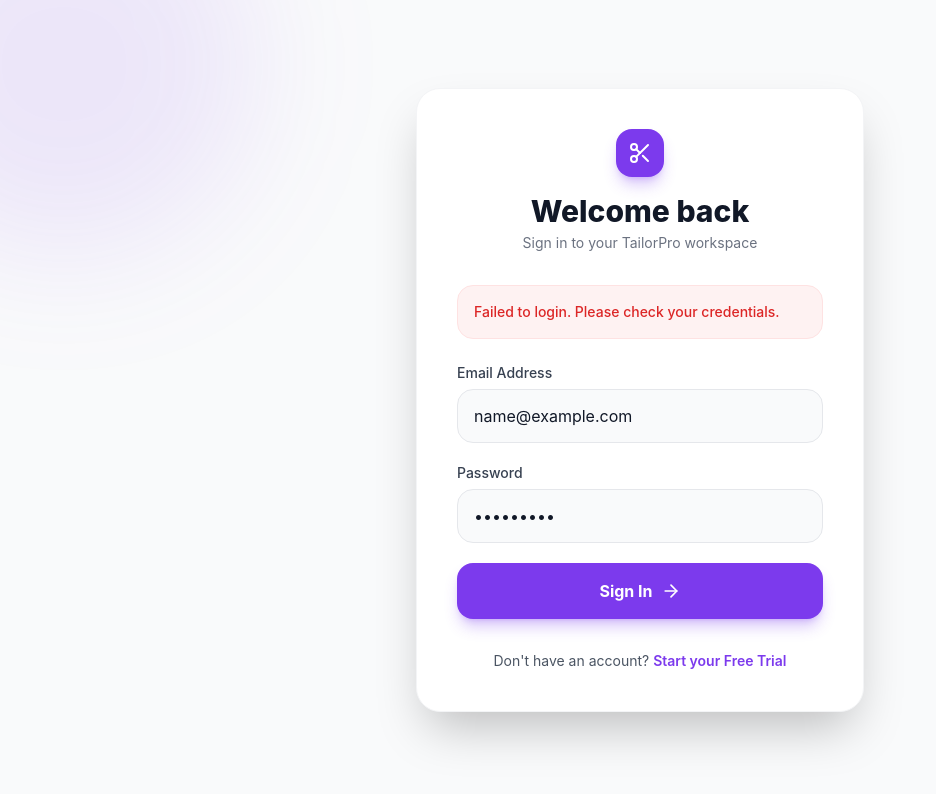
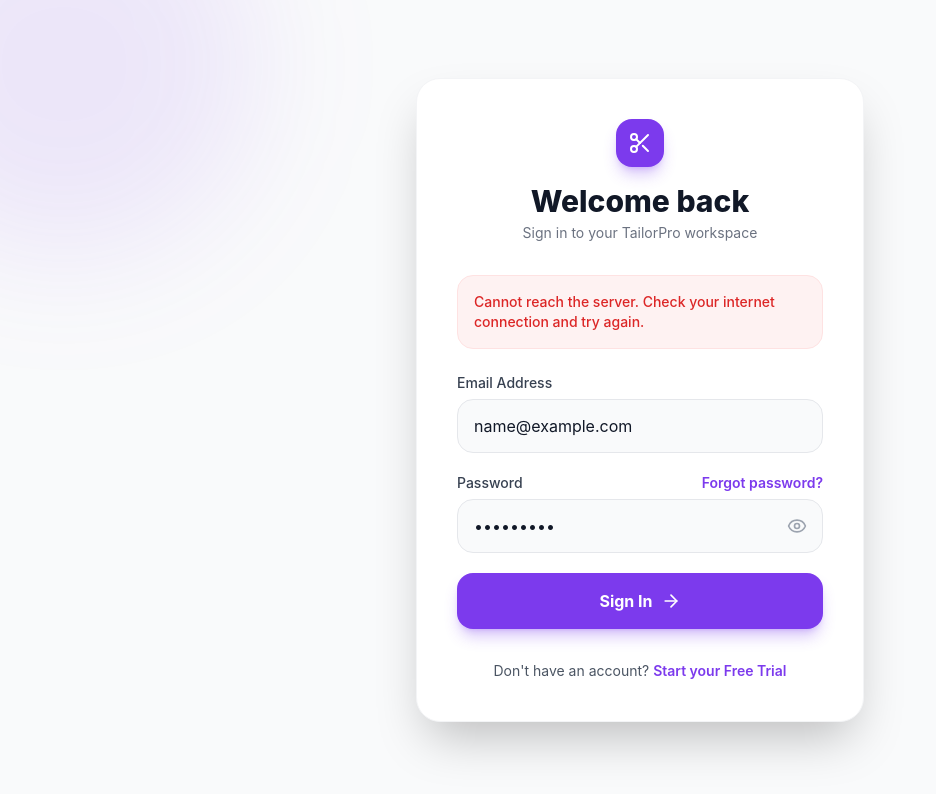
Before and after one commit to oluwajuwonlo342/TailorPro, a React (Vite) app: page /login in a window 1280 px wide. Both pictures are taken after typing "name@example.com", "Sample123" into the empty fields and a click on the button "Sign In". Shown: the top 794 px of the page, without its empty margins (0-936 px from the left). Built offline with nearby package versions, Linux system fonts and the light colour scheme; no server answers.

Commit message:
Update Login.jsx

```diff
--- a/src/pages/Login.jsx
+++ b/src/pages/Login.jsx
@@ -1,28 +1,44 @@
 import { useState } from 'react';
-import { Link, useNavigate } from 'react-router-dom';
+import { Link, useNavigate, useLocation } from 'react-router-dom';
 import { useAuth } from '../context/AuthContext';
-import { Scissors, ArrowRight } from 'lucide-react';
+import { Scissors, ArrowRight, Eye, EyeOff, CheckCircle2 } from 'lucide-react';
 import { motion } from 'framer-motion';
 
 export default function Login() {
   const [email, setEmail] = useState('');
   const [password, setPassword] = useState('');
+  const [showPassword, setShowPassword] = useState(false);
   const [error, setError] = useState('');
   const [loading, setLoading] = useState(false);
 
   const { login } = useAuth();
   const navigate = useNavigate();
+  const location = useLocation();
+
+  // Set by the reset-password page after a successful password change
+  const justReset = Boolean(location.state?.passwordReset);
 
   const handleSubmit = async (e) => {
     e.preventDefault();
+    if (loading) return;
+
     setError('');
     setLoading(true);
 
     try {
-      await login(email, password);
+      await login(email.trim().toLowerCase(), password);
       navigate('/dashboard');
     } catch (err) {
-      setError(err.response?.data?.error || 'Failed to login. Please check your credentials.');
+      if (!err.response) {
+        setError('Cannot reach the server. Check your internet connection and try again.');
+      } else {
+        // Wrong credentials, suspended account, too many attempts, etc.
+        setError(
+          err.response.data?.error ||
+          err.response.data?.message ||
+          'Failed to login. Please check your credentials.'
+        );
+      }
     } finally {
       setLoading(false);
     }
@@ -32,7 +48,7 @@ export default function Login() {
     <div className="flex items-center justify-center min-h-screen bg-brand-bg px-4 font-sans relative overflow-hidden">
       <div className="absolute -top-32 -left-32 w-96 h-96 bg-primary/10 rounded-full blur-3xl pointer-events-none" />
 
-      <motion.div initial={{ opacity: 0, y: 20 }} animate={{ opacity: 1, y: 0 }} className="w-full max-w-md p-10 bg-white rounded-3xl shadow-2xl border border-gray-100 relative z-10">
+      <motion.div initial={{ opacity: 0, y: 20 }} animate={{ opacity: 1, y: 0 }} className="w-full max-w-md p-6 sm:p-10 bg-white rounded-3xl shadow-2xl border border-gray-100 relative z-10">
 
         <div className="text-center mb-8">
           <Link to="/" className="inline-flex items-center justify-center w-12 h-12 bg-primary text-white rounded-2xl mb-4 shadow-lg shadow-primary/30">
@@ -42,36 +58,71 @@ export default function Login() {
           <p className="text-gray-500 mt-1 text-sm">Sign in to your TailorPro workspace</p>
         </div>
 
+        {justReset && !error && (
+          <div className="mb-6 p-4 bg-emerald-50 text-emerald-700 text-sm rounded-2xl border border-emerald-100 font-medium flex items-start" role="status">
+            <CheckCircle2 className="w-5 h-5 mr-2 shrink-0" />
+            Your password has been updated. Sign in with your new password.
+          </div>
+        )}
+
         {error && (
-          <div className="mb-6 p-4 bg-red-50 text-status-danger text-sm rounded-2xl border border-red-100 font-medium">
+          <div className="mb-6 p-4 bg-red-50 text-status-danger text-sm rounded-2xl border border-red-100 font-medium" role="alert">
             {error}
           </div>
         )}
 
         <form onSubmit={handleSubmit} className="space-y-5">
           <div>
-            <label className="block text-sm font-medium text-gray-700 mb-1.5">Email Address</label>
+            <label htmlFor="login-email" className="block text-sm font-medium text-gray-700 mb-1.5">Email Address</label>
             <input
-              type="email" required
+              id="login-email"
+              type="email"
+              required
+              autoComplete="email"
               className="w-full px-4 py-3.5 bg-gray-50 border border-gray-200 rounded-2xl focus:bg-white focus:ring-2 focus:ring-primary focus:border-primary outline-none transition-all"
-              value={email} onChange={(e) => setEmail(e.target.value)}
+              value={email}
+              onChange={(e) => setEmail(e.target.value)}
               placeholder="you@example.com"
             />
           </div>
 
           <div>
-            <label className="block text-sm font-medium text-gray-700 mb-1.5">Password</label>
-            <input
-              type="password" required
-              className="w-full px-4 py-3.5 bg-gray-50 border border-gray-200 rounded-2xl focus:bg-white focus:ring-2 focus:ring-primary focus:border-primary outline-none transition-all"
-              value={password} onChange={(e) => setPassword(e.target.value)}
-              placeholder="••••••••"
-            />
+            <div className="flex items-center justify-between mb-1.5">
+              <label htmlFor="login-password" className="block text-sm font-medium text-gray-700">Password</label>
+              <Link
+                to="/forgot-password"
+                state={{ email }}
+                className="text-sm font-semibold text-primary hover:underline"
+              >
+                Forgot password?
+              </Link>
+            </div>
+            <div className="relative">
+              <input
+                id="login-password"
+                type={showPassword ? 'text' : 'password'}
+                required
+                autoComplete="current-password"
+                className="w-full px-4 pr-12 py-3.5 bg-gray-50 border border-gray-200 rounded-2xl focus:bg-white focus:ring-2 focus:ring-primary focus:border-primary outline-none transition-all"
+                value={password}
+                onChange={(e) => setPassword(e.target.value)}
+                placeholder="••••••••"
+              />
+              <button
+                type="button"
+                onClick={() => setShowPassword((prev) => !prev)}
+                aria-label={showPassword ? 'Hide password' : 'Show password'}
+                className="absolute right-4 top-1/2 -translate-y-1/2 text-gray-400 hover:text-gray-700"
+              >
+                {showPassword ? <EyeOff className="w-5 h-5" /> : <Eye className="w-5 h-5" />}
+              </button>
+            </div>
           </div>
 
           <button
-            type="submit" disabled={loading}
-            className="w-full py-4 px-4 bg-primary text-white font-bold rounded-2xl hover:bg-primary-dark focus:ring-4 focus:ring-primary-light transition-all shadow-lg shadow-primary/30 flex items-center justify-center mt-2 disabled:opacity-70"
+            type="submit"
+            disabled={loading}
+            className="w-full py-4 px-4 bg-primary text-white font-bold rounded-2xl hover:bg-primary-dark focus:ring-4 focus:ring-primary-light transition-all shadow-lg shadow-primary/30 flex items-center justify-center mt-2 disabled:opacity-70 disabled:cursor-not-allowed"
           >
             {loading ? 'Signing in...' : 'Sign In'} <ArrowRight className="ml-2 w-5 h-5" />
           </button>
```
